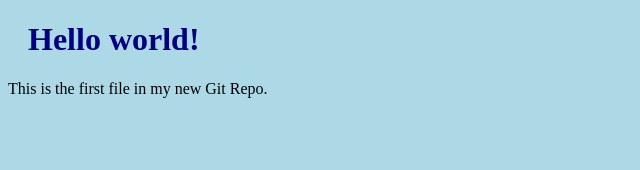
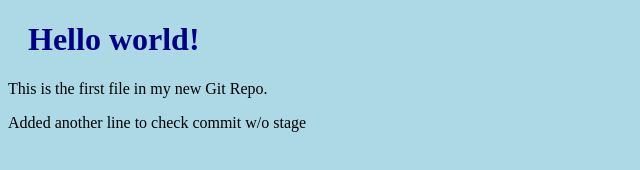
Before and after one commit to ajrana83/hello-world-Example, a plain HTML site: page index.html in a window 1280 px wide. Shown: the whole page, without its empty margins (0-640 px from the left). Drawn offline with Linux system fonts and the light colour scheme.

Commit message:
minor update to index.html

```diff
--- a/index.html
+++ b/index.html
@@ -8,6 +8,6 @@
 
 <h1>Hello world!</h1>
 <p>This is the first file in my new Git Repo.</p>
-
+<p> Added another line to check commit w/o stage</p>
 </body>
 </html>
```
